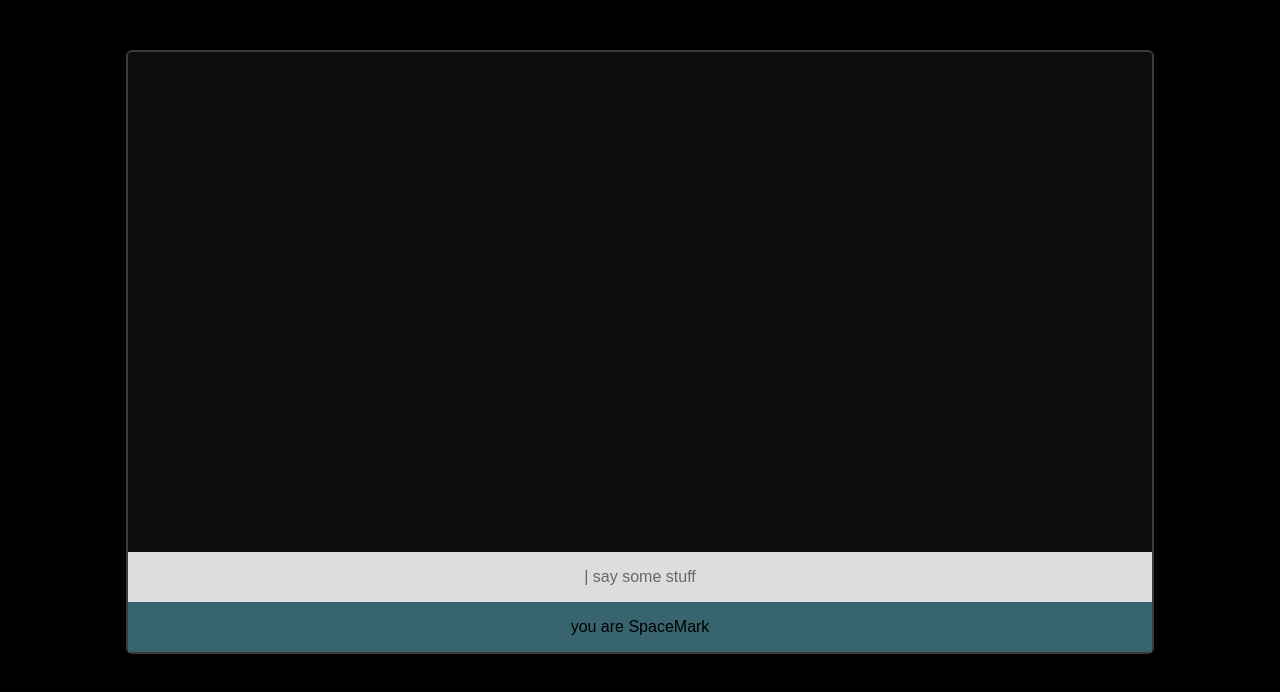
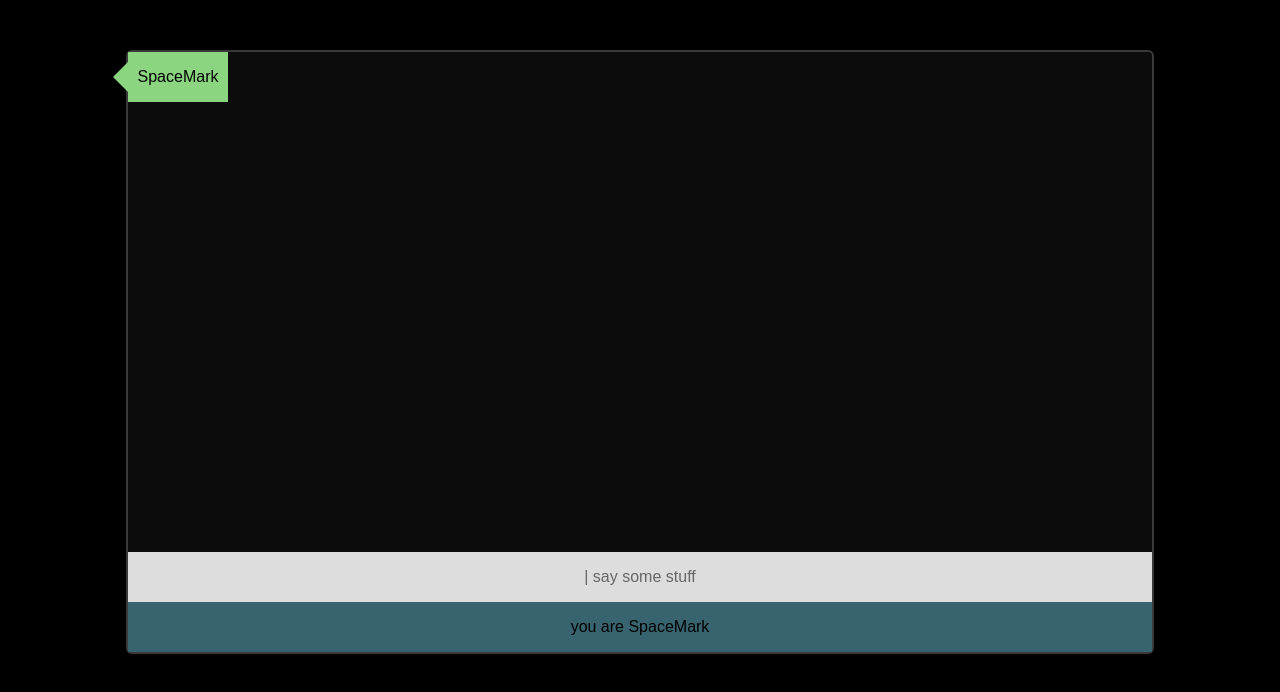
Before and after one commit to spsullivan1971/team4, a website: page index.html in a window 1280 px wide. Drawn offline with nearby package versions, Linux system fonts and the light colour scheme.

Commit message:
hey I made the username floating box

```diff
--- a/index.html
+++ b/index.html
@@ -9,6 +9,7 @@
 <body>
   <div class="appBox">
   <div class="spaceZone">
+    <div class="arrow_box">SpaceMark</div>
   </div>
   <div class="chatBar">| say some stuff</div>
   <div class="handleBar"> you are SpaceMark</div>
--- a/stylesheets/main.css
+++ b/stylesheets/main.css
@@ -41,3 +41,26 @@ body {
   justify-content: center;
   color: #000;
 }
+.arrow_box {
+	position: relative;
+	background: #8bd580;
+  width: 100px;
+  height: 50px;
+  display: flex;
+  align-items: center;
+  justify-content: center;
+}
+.arrow_box:after {
+	right: 100%;
+	top: 50%;
+	border: solid transparent;
+	content: " ";
+	height: 0;
+	width: 0;
+	position: absolute;
+	pointer-events: none;
+	border-color: rgba(139, 213, 128, 0);
+	border-right-color: #8bd580;
+	border-width: 15px;
+	margin-top: -15px;
+}
```
